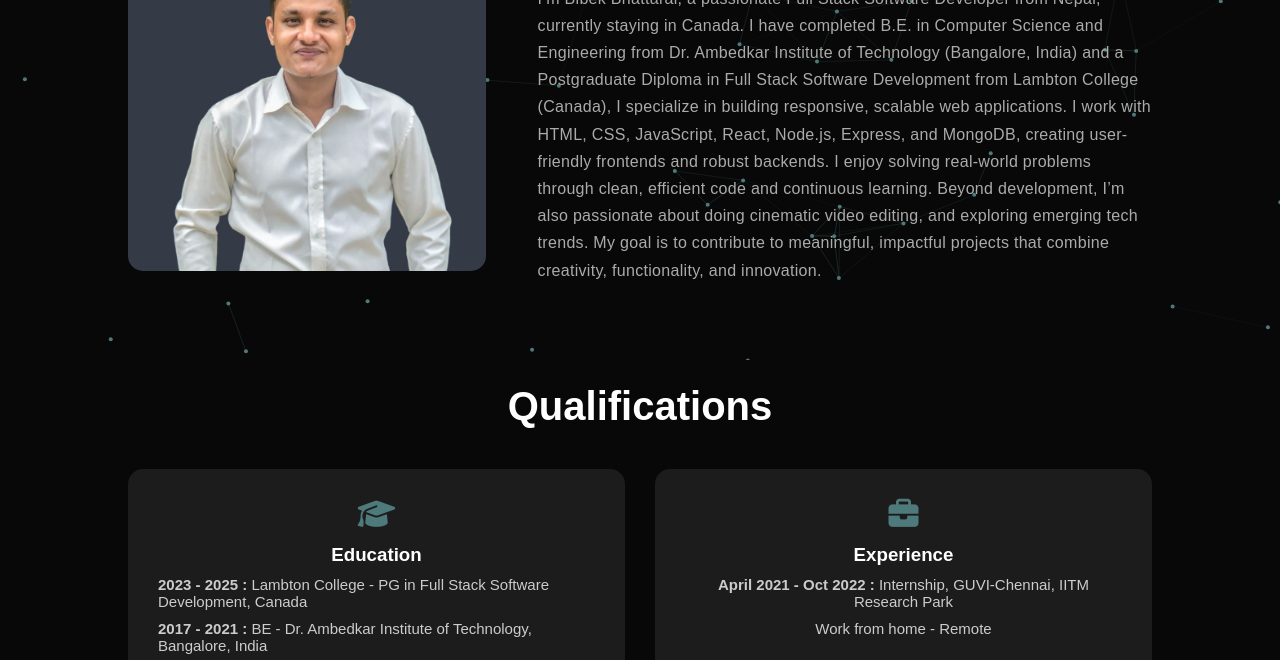
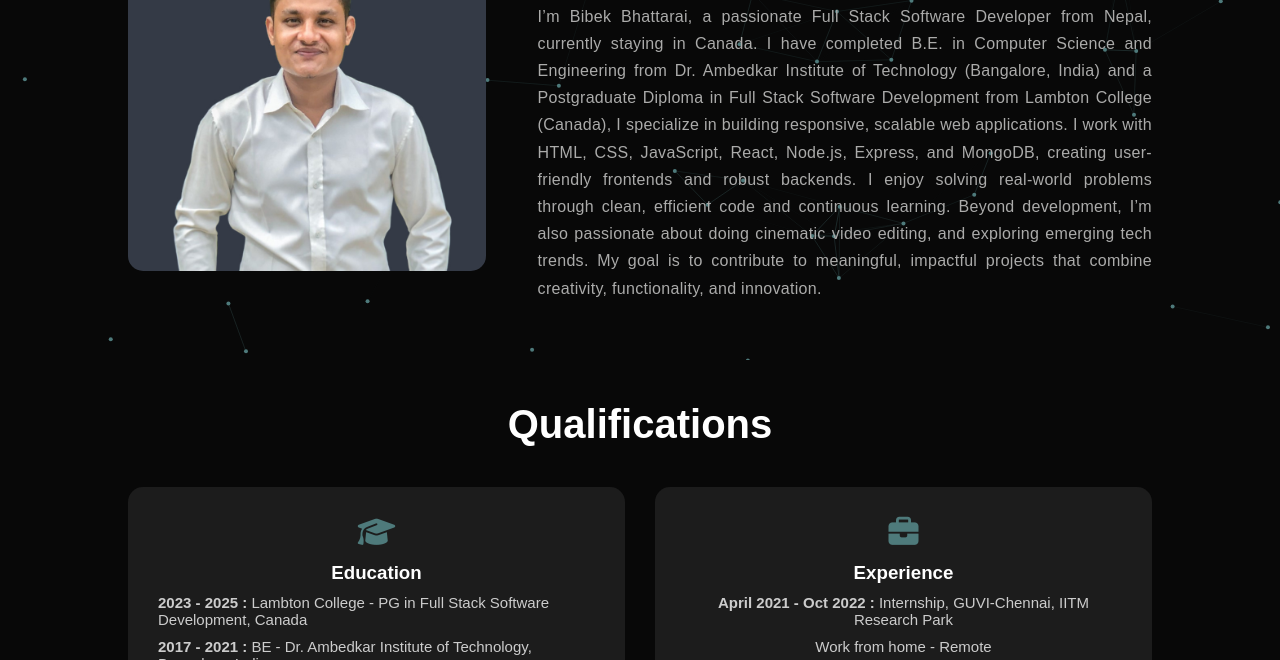
Before and after one commit to bibek-12345/My-Portfolio, a plain HTML site: page index.html in a window 1280 px wide. Shown: the part 440-1100 px from the top of the page. Drawn offline with nearby package versions, Linux system fonts and the light colour scheme.

Commit message:
code updated

```diff
--- a/style.css
+++ b/style.css
@@ -1,5 +1,3 @@
-
-
 *{
     margin: 0;
     padding: 0;
@@ -14,13 +12,6 @@ body{
     background: #080808;
     color: #fff;
 }
-/* #header{
-    width: 100%;
-    height: 100vh;
-    background-image: url(images/background.png);
-    background-size: cover;
-    background-position: center;
-} */
 
 #particles-js {
     position: fixed;
@@ -105,8 +96,12 @@ nav ul li a:hover::after{
 }
 .about-col-2{
    flex-basis: 60%;
+}
+.about-col-2 p {
+    text-align: justify;
+}
 
-}
+
 .sub-title{
     font-size: 40px;
     font-weight: 600;
@@ -483,13 +478,6 @@ form .btn2{
     color: #ccc;
 }
 
-/* @keyframes slideUp {
-    to {
-        opacity: 1;
-        transform: translateY(0);
-    }
-} */
-
 @keyframes fadeInUp {
     from {
         opacity: 0;
@@ -529,7 +517,7 @@ form .btn2{
     }
 }
 
-  #zoom-role {
+#zoom-role {
     animation: zoomIn 1s ease-out forwards;
     transform-origin: center;
   }
@@ -835,4 +823,5 @@ nav .fa-solid{
         height: 40vh;
         border-radius: 20px 20px 20px 20px;
     }
+
 }
```
Also changed, not shown: index.html (+1 -0 lines).
